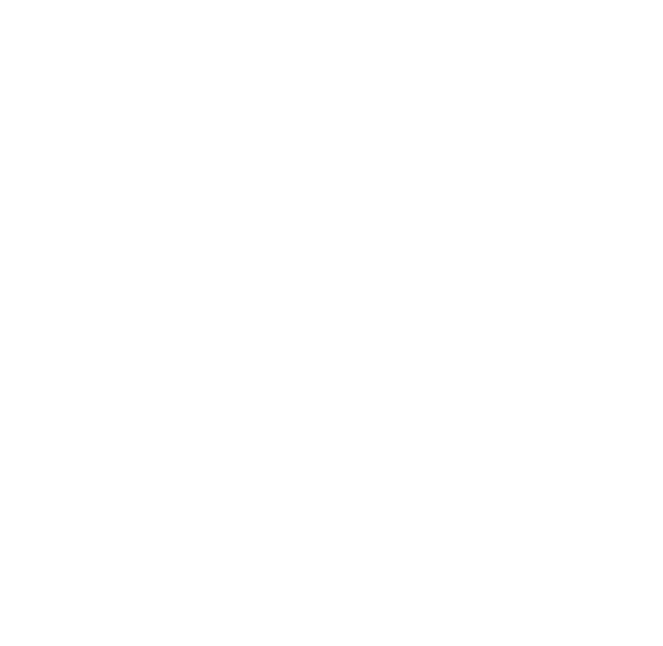
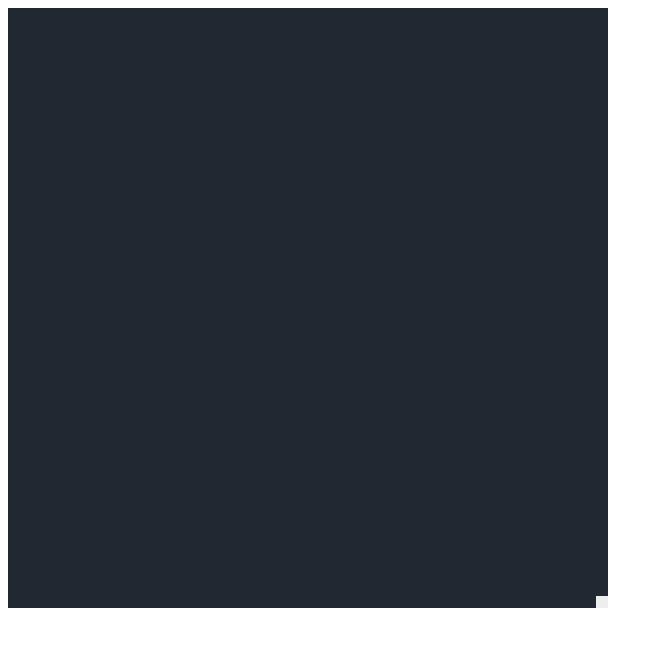
Before and after one commit to MrGeorge2/hejdusekj, a React app in the folder client/: page / in a window 1280 px wide. Shown: the top 646 px of the page, without its empty margins (0-663 px from the left). Built offline with nearby package versions, Linux system fonts and the light colour scheme.

Commit message:
vytvoreni gridu

```diff
--- a/client/src/App.tsx
+++ b/client/src/App.tsx
@@ -1,9 +1,9 @@
+import { SnakeGame } from "./components/snakeGame/snake";
 
 
 function App() {
   return (
-    <div className="App">
-    </div>
+    <SnakeGame/>
   );
 }
 
--- a/client/src/components/snakeGame/snake.scss
+++ b/client/src/components/snakeGame/snake.scss
@@ -1,5 +1,32 @@
-$playground-background: white;
-$playground-border-color:black;
-$food-color: blue;
-$snake-head-color: red;
-$snake-body-color: red;
+// Constants
+
+$playground-width: 50 + 1; // + 1 because grid is indexing from 1
+$playground-height: 50 + 1; // + 1 because grid is indexing from 1
+
+$playground-background: #222831;
+$food-color: red;
+$snake-head-color: #00ADB5;
+$snake-body-color: #EEEEEE;
+
+.snakeGame {
+    display: grid;
+    grid-template-columns: repeat($playground-width, 1fr);
+    grid-template-rows: repeat($playground-height, 1fr);
+
+    height: 600px;
+    width: 600px;
+
+    background-color: $playground-background;
+}
+
+.BodyblockType {
+    background-color: $snake-body-color;
+}
+
+.HeadblockType {
+    background-color: $snake-head-color;
+}
+
+.FoodblockType {
+    background-color: $food-color;
+}
--- a/client/src/components/snakeGame/snake.tsx
+++ b/client/src/components/snakeGame/snake.tsx
@@ -1,11 +1,35 @@
 import React from 'react';
+import { Block, BlockType } from '../../store/snake';
+import './snake.scss'
 
 export const SnakeGame: React.FunctionComponent = ({
 
 }) => {
     return (
         <div className='snakeGame'>
+            <SnakeBlock x={50} y={50} blockType={BlockType.Body} />
 
         </div>
     );
 }
+
+
+const SnakeBlock: React.FunctionComponent<Block> = ({
+    x,
+    y,
+    blockType
+}) => {
+    return (
+        <div
+            className={`snakeBlock ${BlockType[blockType]}blockType`}
+            style={{
+                gridColumnStart: x + 1,
+                gridColumnEnd: x + 1,
+                gridRowStart: y + 1,
+                gridRowEnd: y + 1
+            }}
+        >
+
+        </div>
+    )
+}
--- a/client/src/index.scss
+++ b/client/src/index.scss
@@ -1,5 +1,4 @@
-body {
-    margin: 0;
-    -webkit-font-smoothing: antialiased;
-    -moz-osx-font-smoothing: grayscale;
+html {
+    overflow-x: hidden;
+    box-sizing: border-box;
 }
--- a/client/src/store/snake/actions.ts
+++ b/client/src/store/snake/actions.ts
@@ -15,7 +15,7 @@
     }
 }
 
-//
+// Set snake blocks
 export const SetBlocks = (payload: readonly types.Block[]) => {
     return {
         type: types.SET_BLOCKS,
--- a/client/src/store/snake/index.ts
+++ b/client/src/store/snake/index.ts
@@ -0,0 +1,14 @@
+export  type {
+    SnakeDirection,
+    Block,
+    SnakeGameStateType,
+    StartGameType,
+    SetBlocksType,
+    SnakeActions,
+    ChangeDirectionType,
+    SnakeActionCreatorType
+} from './types'
+
+export {
+    BlockType
+} from './types'
```
